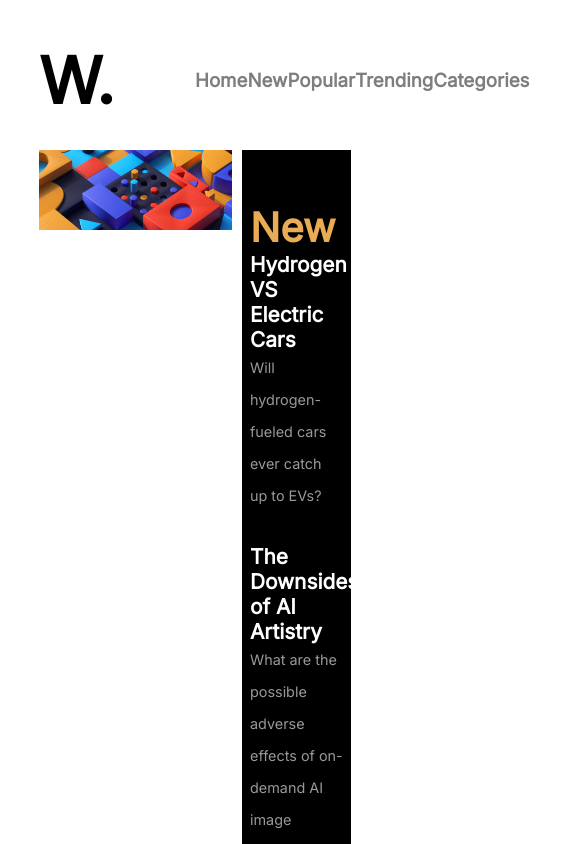
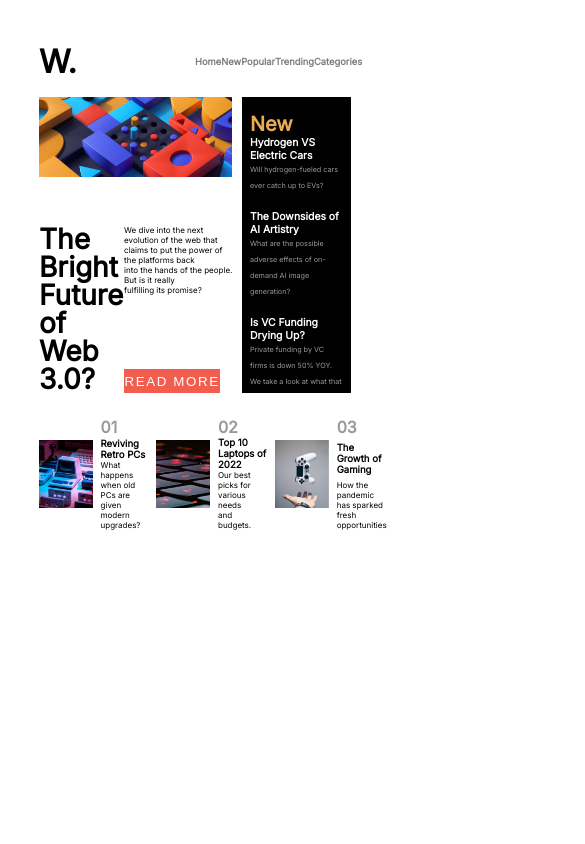
Before and after one commit to BurimP/news-homepage, a React (Create React App) app: page / in a window 390 px wide. Shown: the top 844 px of the page, 585 px wide, since content can reach past the window. Built offline with nearby package versions, Linux system fonts and the light colour scheme.

Commit message:
smaller screen adaptation

```diff
--- a/src/App.css
+++ b/src/App.css
@@ -1,6 +1,4 @@
 @import url("https://fonts.googleapis.com/css2?family=Inter&display=swap");
-/* @import url("https://fonts.googleapis.com/css2?family=Inter:wght@700&display=swap");
-@import url("https://fonts.googleapis.com/css2?family=Inter:wght@800&display=swap"); */
 
 * {
   margin: 0;
@@ -220,7 +218,6 @@ body {
 }
 
 .pc-img {
-  /* transform: scale(0.7); */
   height: 8.5rem;
   display: flex;
   justify-content: flex-end;
@@ -233,3 +230,32 @@ body {
 .test {
   height: 100px;
 }
+
+@media screen and (max-width: 1280px) {
+  html {
+    font-size: 14px;
+  }
+}
+
+@media screen and (max-width: 1105px) {
+  html {
+    font-size: 12px;
+  }
+}
+
+@media screen and (max-width: 939px) {
+  html {
+    font-size: 12px;
+  }
+}
+
+@media screen and (max-width: 940px) {
+  html {
+    font-size: 10px;
+  }
+}
+@media screen and (max-width: 805px) {
+  html {
+    font-size: 8px;
+  }
+}
```
